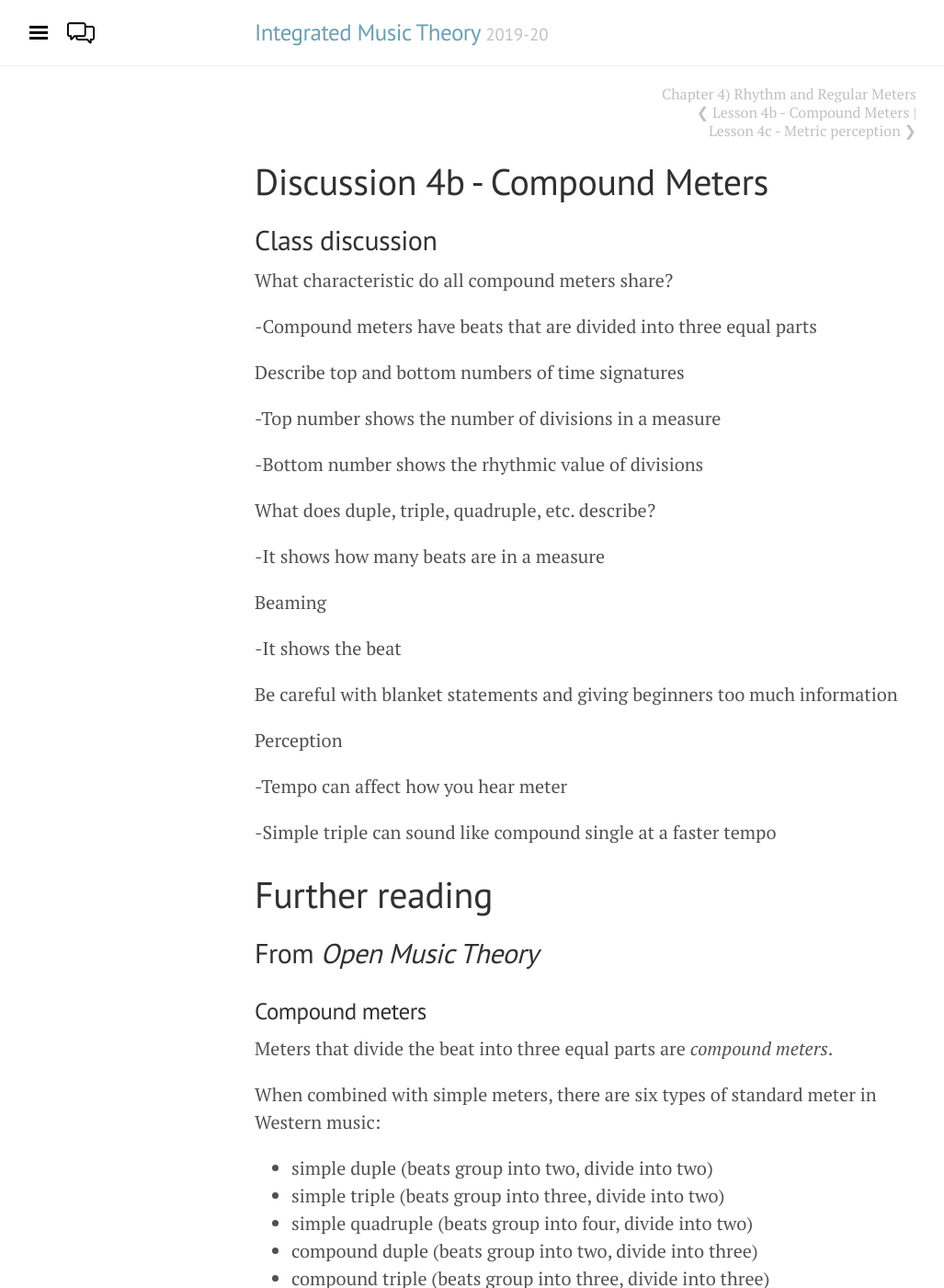
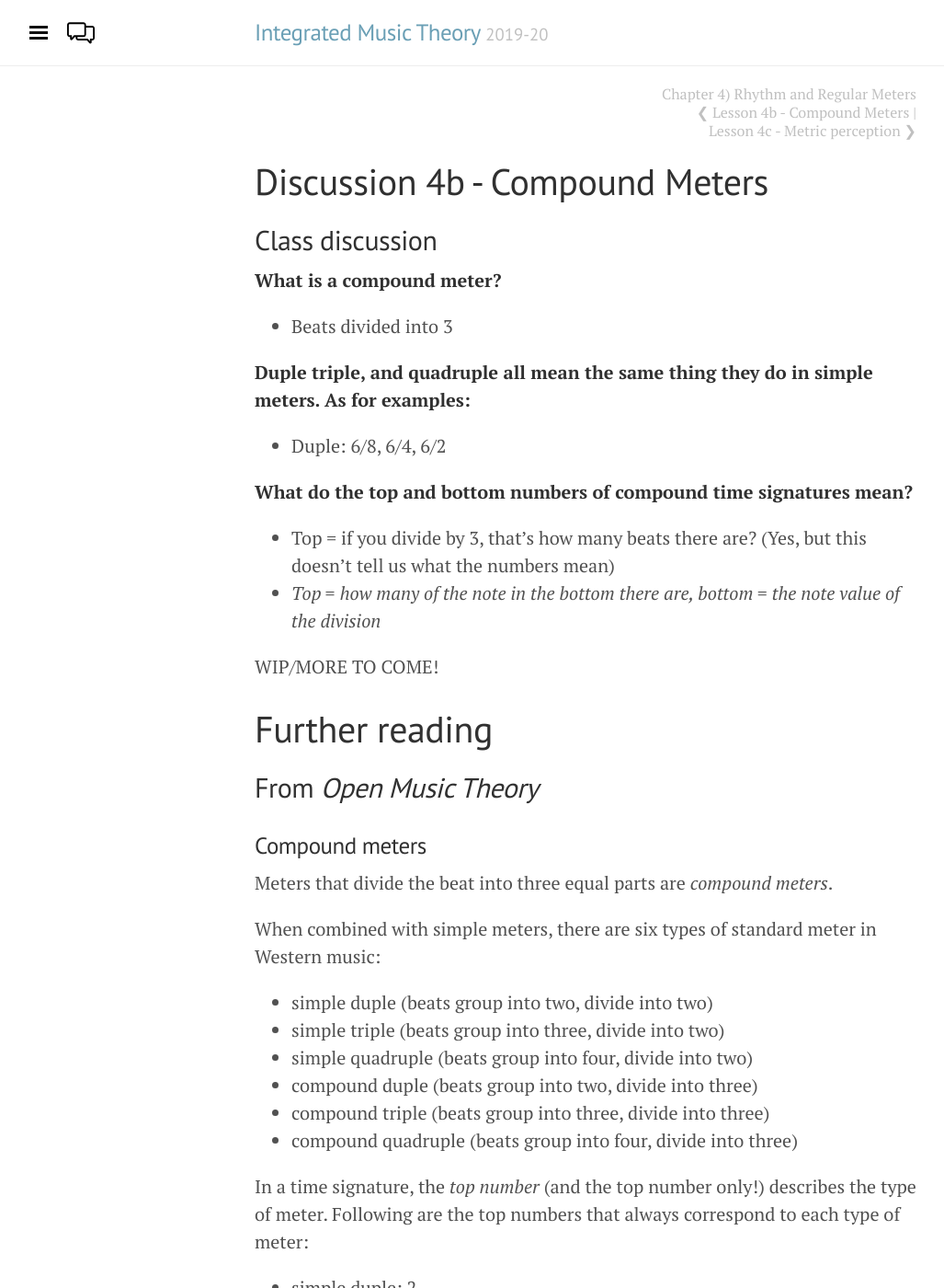
Before and after one commit to intmus/inttheory19-20, a Jekyll site: the page built from _04-intro-rhythm/b2-compoundmeter.md, in a window 1280 px wide and 1400 px high. Shown: the whole window at 92% size, without its empty margins (3-1030 px from the left). Built offline with Jekyll 4.4.1, drawn with Linux system fonts in a browser that asks for light colours.

Commit message:
Added beginning of class discussion

```diff
--- a/_04-intro-rhythm/b2-compoundmeter.md
+++ b/_04-intro-rhythm/b2-compoundmeter.md
@@ -5,31 +5,17 @@ title: Discussion 4b - Compound Meters
 
 ## Class discussion
 
-What characteristic do all compound meters share?
+**What is a compound meter?**
+- Beats divided into 3
 
--Compound meters have beats that are divided into three equal parts
+**Duple triple, and quadruple all mean the same thing they do in simple meters. As for examples:**
+- Duple: 6/8, 6/4, 6/2
 
-Describe top and bottom numbers of time signatures
+**What do the top and bottom numbers of compound time signatures mean?**
+- Top = if you divide by 3, that's how many beats there are? (Yes, but this doesn't tell us what the numbers mean)
+- *Top = how many of the note in the bottom there are, bottom = the note value of the division*
 
--Top number shows the number of divisions in a measure
-
--Bottom number shows the rhythmic value of divisions
-
-What does duple, triple, quadruple, etc. describe?
-
--It shows how many beats are in a measure
-
-Beaming
-
--It shows the beat
-
-Be careful with blanket statements and giving beginners too much information
-
-Perception
-
--Tempo can affect how you hear meter
-
--Simple triple can sound like compound single at a faster tempo
+WIP/MORE TO COME!
 
 # Further reading
 
```
